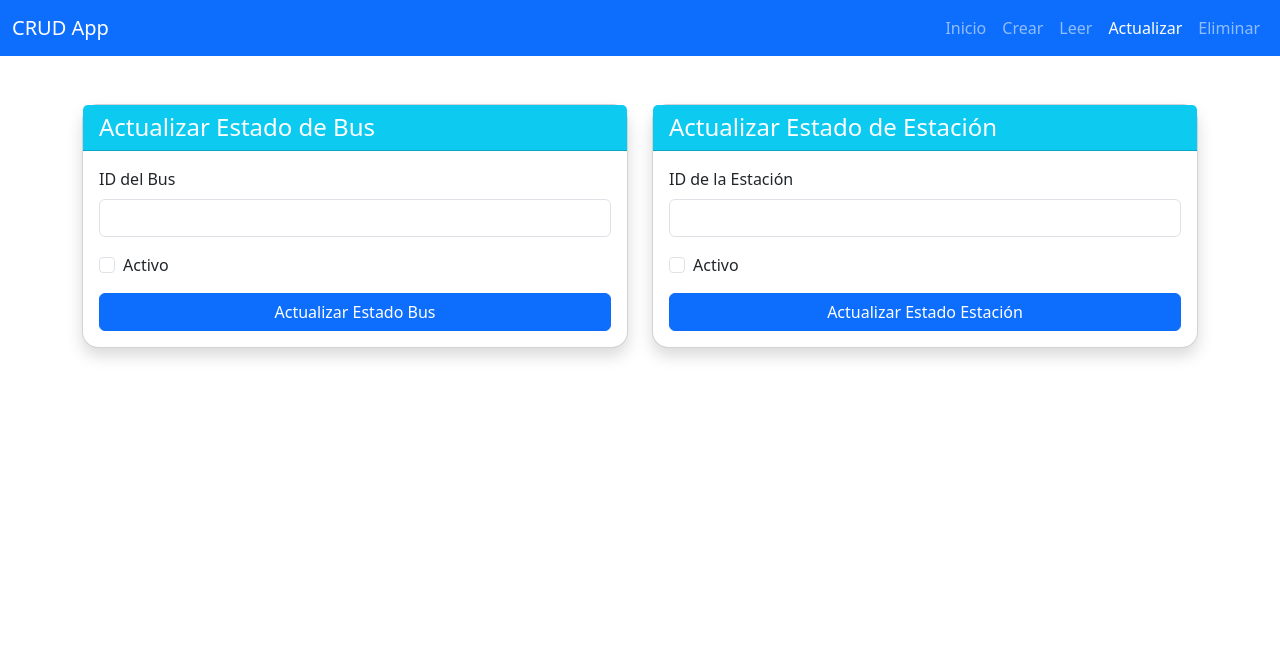
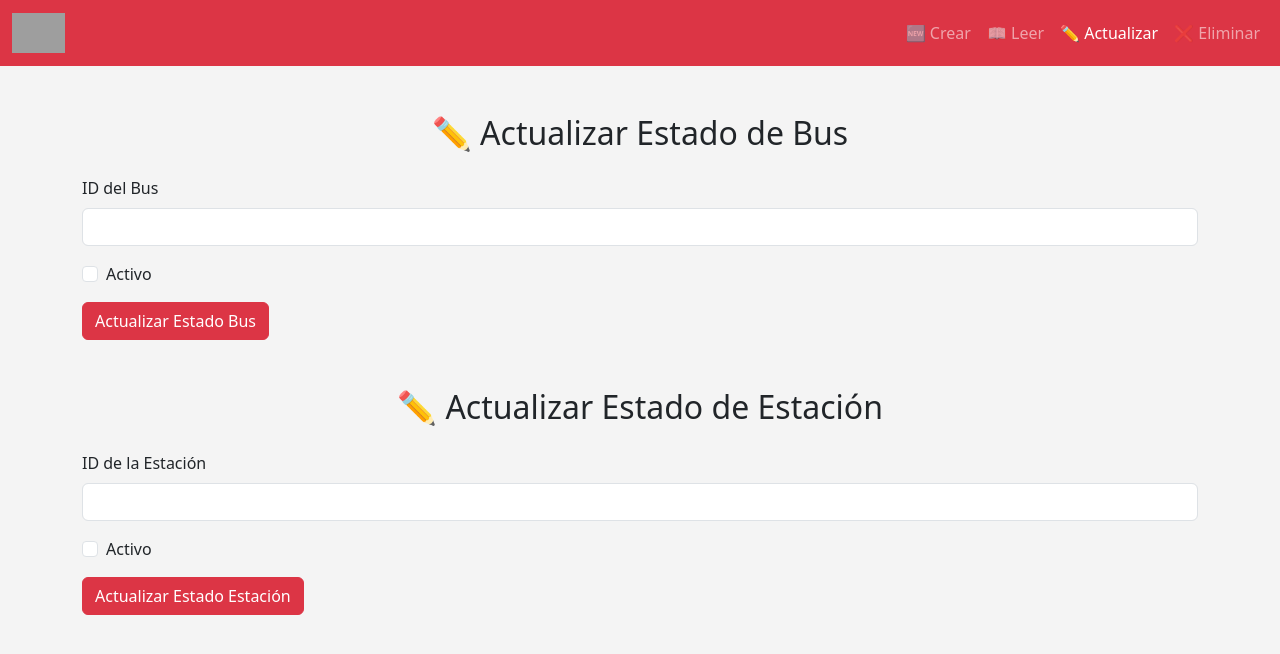
Before and after one commit to Juanes0706/Proyecto, a FastAPI app: page /update in a window 1280 px wide. Shown: the top 654 px of the page. Run offline with FastAPI, Linux system fonts and the light colour scheme; grey boxes are pictures that could not be loaded.

Commit message:
maquillaje otra vez en update

```diff
--- a/templates/UpdatePage.html
+++ b/templates/UpdatePage.html
@@ -5,69 +5,58 @@
     <meta name="viewport" content="width=device-width, initial-scale=1" />
     <title>Actualizar Buses y Estaciones</title>
     <link href="https://cdn.jsdelivr.net/npm/bootstrap@5.3.0-alpha1/dist/css/bootstrap.min.css" rel="stylesheet" />
+    <style>
+        body {
+            background-color: #f4f4f4;
+        }
+        .navbar-brand img {
+            height: 40px;
+        }
+    </style>
 </head>
 <body>
-<nav class="navbar navbar-expand-lg navbar-dark bg-primary">
+<nav class="navbar navbar-expand-lg navbar-dark bg-danger">
     <div class="container-fluid">
-        <a class="navbar-brand" href="#">CRUD App</a>
+        <a class="navbar-brand" href="/">
+            <img src="/static/img/logo transmilenio.png" alt="Logo TransMilenio" />
+        </a>
         <div id="navbarNav">
             <ul class="navbar-nav">
-                <li class="nav-item"><a class="nav-link" href="/">Inicio</a></li>
-                <li class="nav-item"><a class="nav-link" href="/create">Crear</a></li>
-                <li class="nav-item"><a class="nav-link" href="/read">Leer</a></li>
-                <li class="nav-item"><a class="nav-link active" aria-current="page" href="/update">Actualizar</a></li>
-                <li class="nav-item"><a class="nav-link" href="/delete">Eliminar</a></li>
+                <li class="nav-item"><a class="nav-link" href="/create">🆕 Crear</a></li>
+                <li class="nav-item"><a class="nav-link" href="/read">📖 Leer</a></li>
+                <li class="nav-item"><a class="nav-link active" aria-current="page" href="/update">✏️ Actualizar</a></li>
+                <li class="nav-item"><a class="nav-link" href="/delete">❌ Eliminar</a></li>
             </ul>
         </div>
     </div>
 </nav>
 
 <div class="container mt-5">
-    <div class="row g-4">
-        <!-- Actualizar Bus -->
-        <div class="col-md-6">
-            <div class="card shadow rounded-4">
-                <div class="card-header bg-info text-white">
-                    <h4 class="mb-0">Actualizar Estado de Bus</h4>
-                </div>
-                <div class="card-body">
-                    <form id="actualizarBusForm" novalidate>
+    <h2 class="text-center mb-4">✏️ Actualizar Estado de Bus</h2>
+    <form id="actualizarBusForm" class="mb-5">
         <div class="mb-3">
             <label for="idBusActualizar" class="form-label">ID del Bus</label>
             <input type="number" class="form-control" id="idBusActualizar" required />
         </div>
-                        <div class="form-check mb-3">
+        <div class="mb-3 form-check">
             <input type="checkbox" class="form-check-input" id="activoBusActualizar" />
             <label class="form-check-label" for="activoBusActualizar">Activo</label>
         </div>
-                        <button type="submit" class="btn btn-primary w-100">Actualizar Estado Bus</button>
+        <button type="submit" class="btn btn-danger">Actualizar Estado Bus</button>
     </form>
-                </div>
-            </div>
-        </div>
 
-        <!-- Actualizar Estación -->
-        <div class="col-md-6">
-            <div class="card shadow rounded-4">
-                <div class="card-header bg-info text-white">
-                    <h4 class="mb-0">Actualizar Estado de Estación</h4>
-                </div>
-                <div class="card-body">
-                    <form id="actualizarEstacionForm" novalidate>
+    <h2 class="text-center mb-4">✏️ Actualizar Estado de Estación</h2>
+    <form id="actualizarEstacionForm">
         <div class="mb-3">
             <label for="idEstacionActualizar" class="form-label">ID de la Estación</label>
             <input type="number" class="form-control" id="idEstacionActualizar" required />
         </div>
-                        <div class="form-check mb-3">
+        <div class="mb-3 form-check">
             <input type="checkbox" class="form-check-input" id="activoEstacionActualizar" />
             <label class="form-check-label" for="activoEstacionActualizar">Activo</label>
         </div>
-                        <button type="submit" class="btn btn-primary w-100">Actualizar Estado Estación</button>
+        <button type="submit" class="btn btn-danger">Actualizar Estado Estación</button>
     </form>
-                </div>
-            </div>
-        </div>
-    </div>
 </div>
 
 <script>
@@ -87,13 +76,13 @@
                 method: "PUT",
             });
             if (response.ok) {
-                alert("Estado del bus actualizado correctamente.");
+                alert("✅ Estado del bus actualizado correctamente.");
                 e.target.reset();
             } else {
-                alert("Error al actualizar estado del bus.");
+                alert("❌ Error al actualizar estado del bus.");
             }
         } catch (error) {
-            alert("Error de conexión al actualizar estado del bus.");
+            alert("❌ Error de conexión al actualizar estado del bus.");
         }
     });
 
@@ -113,16 +102,15 @@
                 method: "PUT",
             });
             if (response.ok) {
-                alert("Estado de la estación actualizado correctamente.");
+                alert("✅ Estado de la estación actualizado correctamente.");
                 e.target.reset();
             } else {
-                alert("Error al actualizar estado de la estación.");
+                alert("❌ Error al actualizar estado de la estación.");
             }
         } catch (error) {
-            alert("Error de conexión al actualizar estado de la estación.");
+            alert("❌ Error de conexión al actualizar estado de la estación.");
         }
     });
 </script>
-
 </body>
 </html>
```
Lines whose indentation alone changed are shown as unchanged.
